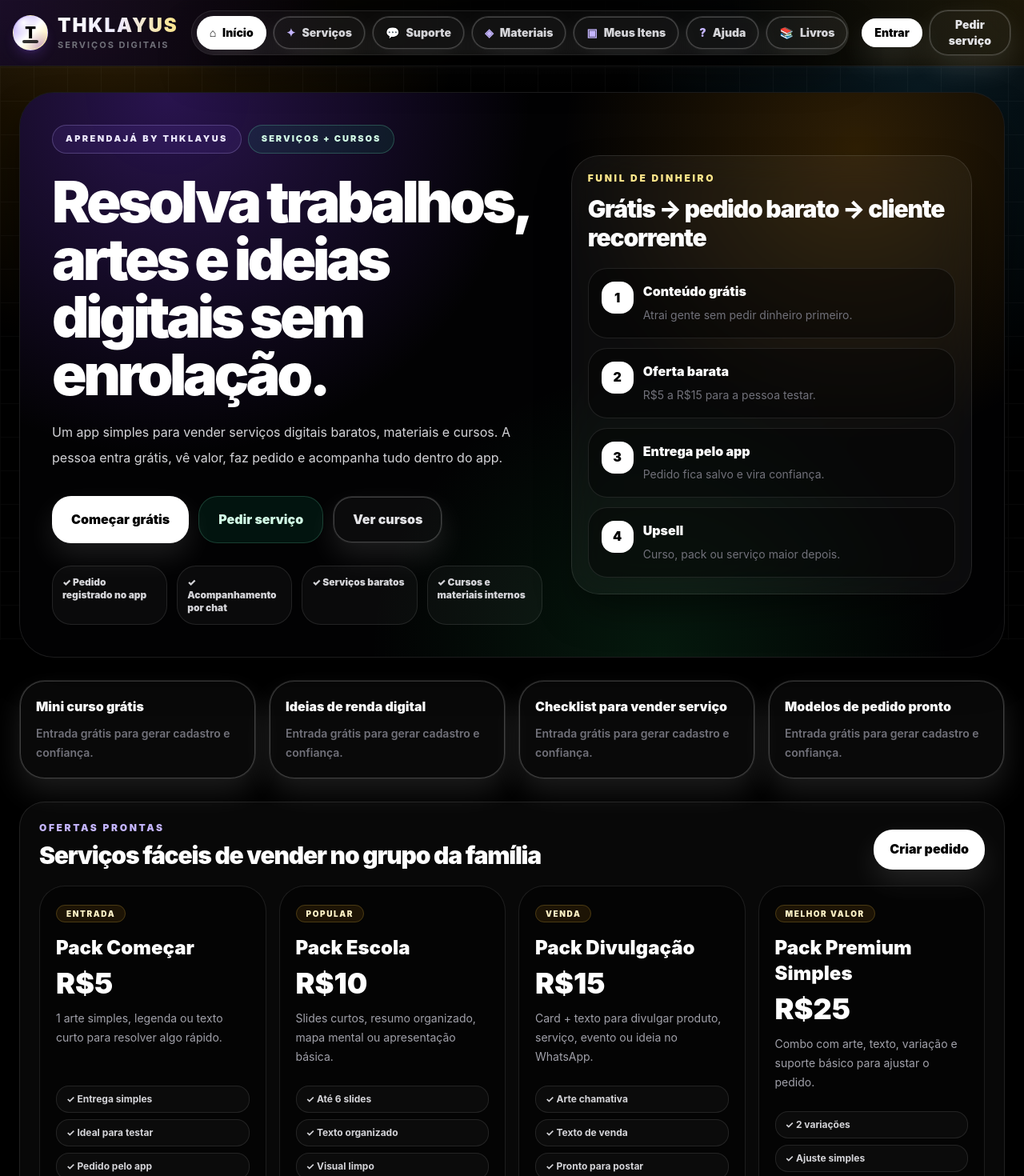
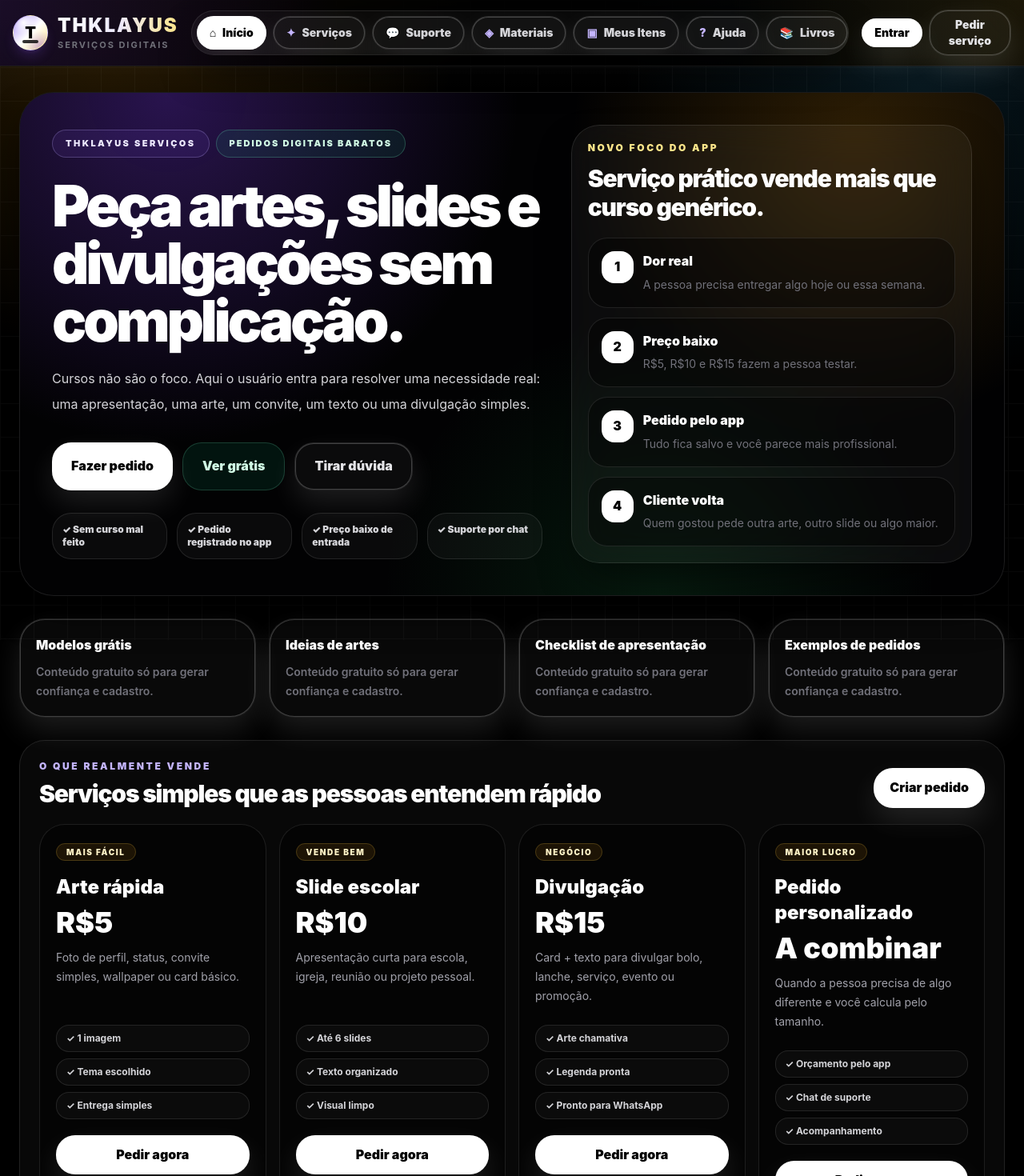
Before and after one commit to thiagodouglas19t-lang/Thklayus-hub, a React (Vite) app: page / in a window 1280 px wide. Shown: the top 1470 px of the page at 80% size. Built offline with nearby package versions, Linux system fonts and the light colour scheme.

Commit message:
Pivot app positioning from courses to practical digital services

```diff
--- a/src/pages/Home.tsx
+++ b/src/pages/Home.tsx
@@ -1,12 +1,12 @@
 const offers = [
-  { title: "Pack Começar", price: "R$5", tag: "Entrada", desc: "1 arte simples, legenda ou texto curto para resolver algo rápido.", items: ["Entrega simples", "Ideal para testar", "Pedido pelo app"] },
-  { title: "Pack Escola", price: "R$10", tag: "Popular", desc: "Slides curtos, resumo organizado, mapa mental ou apresentação básica.", items: ["Até 6 slides", "Texto organizado", "Visual limpo"] },
-  { title: "Pack Divulgação", price: "R$15", tag: "Venda", desc: "Card + texto para divulgar produto, serviço, evento ou ideia no WhatsApp.", items: ["Arte chamativa", "Texto de venda", "Pronto para postar"] },
-  { title: "Pack Premium Simples", price: "R$25", tag: "Melhor valor", desc: "Combo com arte, texto, variação e suporte básico para ajustar o pedido.", items: ["2 variações", "Ajuste simples", "Acompanhamento"] },
+  { title: "Arte rápida", price: "R$5", tag: "Mais fácil", desc: "Foto de perfil, status, convite simples, wallpaper ou card básico.", items: ["1 imagem", "Tema escolhido", "Entrega simples"] },
+  { title: "Slide escolar", price: "R$10", tag: "Vende bem", desc: "Apresentação curta para escola, igreja, reunião ou projeto pessoal.", items: ["Até 6 slides", "Texto organizado", "Visual limpo"] },
+  { title: "Divulgação", price: "R$15", tag: "Negócio", desc: "Card + texto para divulgar bolo, lanche, serviço, evento ou promoção.", items: ["Arte chamativa", "Legenda pronta", "Pronto para WhatsApp"] },
+  { title: "Pedido personalizado", price: "A combinar", tag: "Maior lucro", desc: "Quando a pessoa precisa de algo diferente e você calcula pelo tamanho.", items: ["Orçamento pelo app", "Chat de suporte", "Acompanhamento"] },
 ];
 
-const freeLead = ["Mini curso grátis", "Ideias de renda digital", "Checklist para vender serviço", "Modelos de pedido pronto"];
-const proof = ["Pedido registrado no app", "Acompanhamento por chat", "Serviços baratos", "Cursos e materiais internos"];
+const freeLead = ["Modelos grátis", "Ideias de artes", "Checklist de apresentação", "Exemplos de pedidos"];
+const proof = ["Sem curso mal feito", "Pedido registrado no app", "Preço baixo de entrada", "Suporte por chat"];
 
 export default function Home({ setPage }: { setPage: (page: any) => void }) {
   return (
@@ -16,51 +16,51 @@ export default function Home({ setPage }: { setPage: (page: any) => void }) {
         <div className="relative grid gap-9 lg:grid-cols-[1.1fr_0.9fr] lg:items-center">
           <div>
             <div className="flex flex-wrap gap-2">
-              <span className="rounded-full border border-violet-300/25 bg-violet-500/10 px-4 py-2 text-[11px] font-black uppercase tracking-[0.22em] text-violet-100">AprendaJá by THKLAYUS</span>
-              <span className="rounded-full border border-emerald-300/25 bg-emerald-500/10 px-4 py-2 text-[11px] font-black uppercase tracking-[0.18em] text-emerald-100">Serviços + cursos</span>
+              <span className="rounded-full border border-violet-300/25 bg-violet-500/10 px-4 py-2 text-[11px] font-black uppercase tracking-[0.22em] text-violet-100">THKLAYUS Serviços</span>
+              <span className="rounded-full border border-emerald-300/25 bg-emerald-500/10 px-4 py-2 text-[11px] font-black uppercase tracking-[0.18em] text-emerald-100">Pedidos digitais baratos</span>
             </div>
-            <h1 className="mt-6 max-w-4xl text-4xl font-black leading-[1.02] tracking-[-0.06em] md:text-7xl">Resolva trabalhos, artes e ideias digitais sem enrolação.</h1>
-            <p className="mt-5 max-w-2xl text-base leading-8 text-zinc-300">Um app simples para vender serviços digitais baratos, materiais e cursos. A pessoa entra grátis, vê valor, faz pedido e acompanha tudo dentro do app.</p>
+            <h1 className="mt-6 max-w-4xl text-4xl font-black leading-[1.02] tracking-[-0.06em] md:text-7xl">Peça artes, slides e divulgações sem complicação.</h1>
+            <p className="mt-5 max-w-2xl text-base leading-8 text-zinc-300">Cursos não são o foco. Aqui o usuário entra para resolver uma necessidade real: uma apresentação, uma arte, um convite, um texto ou uma divulgação simples.</p>
             <div className="mt-8 flex flex-wrap gap-3">
-              <button onClick={() => setPage("gratis")} className="rounded-2xl bg-white px-6 py-4 font-black text-black shadow-lg shadow-violet-500/25 transition hover:scale-[1.03] active:scale-95">Começar grátis</button>
-              <button onClick={() => setPage("pedidos")} className="rounded-2xl border border-emerald-300/20 bg-emerald-500/10 px-6 py-4 font-black text-emerald-100 transition hover:bg-emerald-500/15 active:scale-95">Pedir serviço</button>
-              <button onClick={() => setPage("cursos")} className="rounded-2xl border border-white/10 bg-white/[0.04] px-6 py-4 font-black text-zinc-200 transition hover:bg-white/[0.08] active:scale-95">Ver cursos</button>
+              <button onClick={() => setPage("pedidos")} className="rounded-2xl bg-white px-6 py-4 font-black text-black shadow-lg shadow-violet-500/25 transition hover:scale-[1.03] active:scale-95">Fazer pedido</button>
+              <button onClick={() => setPage("gratis")} className="rounded-2xl border border-emerald-300/20 bg-emerald-500/10 px-6 py-4 font-black text-emerald-100 transition hover:bg-emerald-500/15 active:scale-95">Ver grátis</button>
+              <button onClick={() => setPage("chat")} className="rounded-2xl border border-white/10 bg-white/[0.04] px-6 py-4 font-black text-zinc-200 transition hover:bg-white/[0.08] active:scale-95">Tirar dúvida</button>
             </div>
             <div className="mt-7 grid gap-3 sm:grid-cols-4">
               {proof.map((item) => <div key={item} className="rounded-2xl border border-white/10 bg-white/[0.035] p-3 text-xs font-black text-zinc-300">✓ {item}</div>)}
             </div>
           </div>
           <div className="rounded-[2.2rem] border border-white/10 bg-white/[0.045] p-5 shadow-2xl shadow-black/50 backdrop-blur-xl">
-            <p className="text-xs font-black uppercase tracking-[0.22em] text-amber-200">Funil de dinheiro</p>
-            <h2 className="mt-3 text-3xl font-black tracking-[-0.04em]">Grátis → pedido barato → cliente recorrente</h2>
+            <p className="text-xs font-black uppercase tracking-[0.22em] text-amber-200">Novo foco do app</p>
+            <h2 className="mt-3 text-3xl font-black tracking-[-0.04em]">Serviço prático vende mais que curso genérico.</h2>
             <div className="mt-5 space-y-3">
-              {[["1", "Conteúdo grátis", "Atrai gente sem pedir dinheiro primeiro."], ["2", "Oferta barata", "R$5 a R$15 para a pessoa testar."], ["3", "Entrega pelo app", "Pedido fica salvo e vira confiança."], ["4", "Upsell", "Curso, pack ou serviço maior depois."]].map(([n,t,d]) => <div key={n} className="flex gap-3 rounded-2xl border border-white/10 bg-black/40 p-4"><div className="grid h-10 w-10 shrink-0 place-items-center rounded-xl bg-white font-black text-black">{n}</div><div><h3 className="font-black text-white">{t}</h3><p className="mt-1 text-sm leading-6 text-zinc-500">{d}</p></div></div>)}
+              {[["1", "Dor real", "A pessoa precisa entregar algo hoje ou essa semana."], ["2", "Preço baixo", "R$5, R$10 e R$15 fazem a pessoa testar."], ["3", "Pedido pelo app", "Tudo fica salvo e você parece mais profissional."], ["4", "Cliente volta", "Quem gostou pede outra arte, outro slide ou algo maior."]].map(([n,t,d]) => <div key={n} className="flex gap-3 rounded-2xl border border-white/10 bg-black/40 p-4"><div className="grid h-10 w-10 shrink-0 place-items-center rounded-xl bg-white font-black text-black">{n}</div><div><h3 className="font-black text-white">{t}</h3><p className="mt-1 text-sm leading-6 text-zinc-500">{d}</p></div></div>)}
             </div>
           </div>
         </div>
       </section>
 
       <section className="grid gap-4 md:grid-cols-4">
-        {freeLead.map((item) => <button key={item} onClick={() => setPage("gratis")} className="rounded-3xl border border-white/10 bg-white/[0.035] p-5 text-left font-black text-white transition hover:-translate-y-1 hover:border-violet-300/40 hover:bg-violet-500/10">{item}<p className="mt-2 text-sm font-semibold leading-6 text-zinc-500">Entrada grátis para gerar cadastro e confiança.</p></button>)}
+        {freeLead.map((item) => <button key={item} onClick={() => setPage("gratis")} className="rounded-3xl border border-white/10 bg-white/[0.035] p-5 text-left font-black text-white transition hover:-translate-y-1 hover:border-violet-300/40 hover:bg-violet-500/10">{item}<p className="mt-2 text-sm font-semibold leading-6 text-zinc-500">Conteúdo gratuito só para gerar confiança e cadastro.</p></button>)}
       </section>
 
       <section className="rounded-[2rem] border border-white/10 bg-white/[0.03] p-5 md:p-6">
         <div className="flex flex-wrap items-end justify-between gap-4">
-          <div><p className="text-xs font-black uppercase tracking-[0.22em] text-violet-300">Ofertas prontas</p><h2 className="mt-2 text-3xl font-black tracking-[-0.04em]">Serviços fáceis de vender no grupo da família</h2></div>
+          <div><p className="text-xs font-black uppercase tracking-[0.22em] text-violet-300">O que realmente vende</p><h2 className="mt-2 text-3xl font-black tracking-[-0.04em]">Serviços simples que as pessoas entendem rápido</h2></div>
           <button onClick={() => setPage("pedidos")} className="rounded-2xl bg-white px-5 py-3 font-black text-black">Criar pedido</button>
         </div>
         <div className="mt-5 grid gap-4 md:grid-cols-2 xl:grid-cols-4">
-          {offers.map((offer) => <article key={offer.title} className="rounded-[2rem] border border-white/10 bg-black/45 p-5 transition hover:-translate-y-1 hover:border-amber-300/35"><span className="rounded-full border border-amber-300/20 bg-amber-500/10 px-3 py-1 text-[10px] font-black uppercase tracking-[0.16em] text-amber-100">{offer.tag}</span><h3 className="mt-4 text-2xl font-black text-white">{offer.title}</h3><p className="mt-2 text-4xl font-black text-white">{offer.price}</p><p className="mt-3 min-h-20 text-sm leading-6 text-zinc-400">{offer.desc}</p><div className="mt-4 space-y-2">{offer.items.map((i) => <p key={i} className="rounded-xl border border-white/10 bg-white/[0.03] px-3 py-2 text-xs font-bold text-zinc-300">✓ {i}</p>)}</div><button onClick={() => setPage("pedidos")} className="mt-5 w-full rounded-2xl bg-white px-4 py-3 font-black text-black">Quero esse</button></article>)}
+          {offers.map((offer) => <article key={offer.title} className="rounded-[2rem] border border-white/10 bg-black/45 p-5 transition hover:-translate-y-1 hover:border-amber-300/35"><span className="rounded-full border border-amber-300/20 bg-amber-500/10 px-3 py-1 text-[10px] font-black uppercase tracking-[0.16em] text-amber-100">{offer.tag}</span><h3 className="mt-4 text-2xl font-black text-white">{offer.title}</h3><p className="mt-2 text-4xl font-black text-white">{offer.price}</p><p className="mt-3 min-h-20 text-sm leading-6 text-zinc-400">{offer.desc}</p><div className="mt-4 space-y-2">{offer.items.map((i) => <p key={i} className="rounded-xl border border-white/10 bg-white/[0.03] px-3 py-2 text-xs font-bold text-zinc-300">✓ {i}</p>)}</div><button onClick={() => setPage("pedidos")} className="mt-5 w-full rounded-2xl bg-white px-4 py-3 font-black text-black">Pedir agora</button></article>)}
         </div>
       </section>
 
       <section className="grid gap-4 lg:grid-cols-[1fr_1fr]">
-        <div className="rounded-[2rem] border border-emerald-300/20 bg-emerald-500/10 p-6"><p className="text-xs font-black uppercase tracking-[0.22em] text-emerald-100">Estratégia</p><h2 className="mt-2 text-3xl font-black text-white">O app precisa vender confiança antes de vender caro.</h2><p className="mt-3 text-sm leading-7 text-emerald-50/80">Por isso a primeira venda deve ser pequena. Depois que a pessoa recebe algo bom, fica mais fácil vender curso, pack, apresentação maior ou suporte personalizado.</p></div>
-        <div className="rounded-[2rem] border border-red-300/20 bg-red-500/10 p-6"><p className="text-xs font-black uppercase tracking-[0.22em] text-red-100">Limites</p><h2 className="mt-2 text-3xl font-black text-white">Sem promessa impossível.</h2><p className="mt-3 text-sm leading-7 text-red-50/80">Não promete nota, dinheiro fácil, diploma oficial, documento falso ou resultado garantido. O app vende material digital simples, curso livre e serviço sob pedido.</p></div>
+        <div className="rounded-[2rem] border border-emerald-300/20 bg-emerald-500/10 p-6"><p className="text-xs font-black uppercase tracking-[0.22em] text-emerald-100">Estratégia realista</p><h2 className="mt-2 text-3xl font-black text-white">Curso vira bônus, não produto principal.</h2><p className="mt-3 text-sm leading-7 text-emerald-50/80">Materiais e cursos podem ficar no app para parecer completo e ajudar usuários, mas o dinheiro mais provável vem dos pedidos personalizados.</p></div>
+        <div className="rounded-[2rem] border border-red-300/20 bg-red-500/10 p-6"><p className="text-xs font-black uppercase tracking-[0.22em] text-red-100">Sem enganar ninguém</p><h2 className="mt-2 text-3xl font-black text-white">Não venda curso ruim como se fosse profissional.</h2><p className="mt-3 text-sm leading-7 text-red-50/80">Melhor prometer pouco e entregar bem. Um slide simples bem feito vende mais confiança do que um curso grande mal acabado.</p></div>
       </section>
 
       <section className="rounded-[2rem] border border-white/10 bg-white p-6 text-black">
-        <div className="flex flex-wrap items-center justify-between gap-4"><div><h2 className="text-3xl font-black tracking-[-0.04em]">Pronto para divulgar?</h2><p className="mt-2 text-sm leading-6 text-zinc-700">Manda o link dizendo: “Criei um app com materiais grátis e serviços digitais baratos. Testa e me fala o que achou.”</p></div><button onClick={() => setPage("gratis")} className="rounded-2xl bg-black px-6 py-4 font-black text-white">Abrir entrada grátis</button></div>
+        <div className="flex flex-wrap items-center justify-between gap-4"><div><h2 className="text-3xl font-black tracking-[-0.04em]">Divulgação simples para hoje</h2><p className="mt-2 text-sm leading-6 text-zinc-700">“Fiz um app pra pedir artes, slides, convites e divulgações simples. Tem preço baixo e dá pra acompanhar pelo app.”</p></div><button onClick={() => setPage("pedidos")} className="rounded-2xl bg-black px-6 py-4 font-black text-white">Abrir pedidos</button></div>
       </section>
     </div>
   );
```
